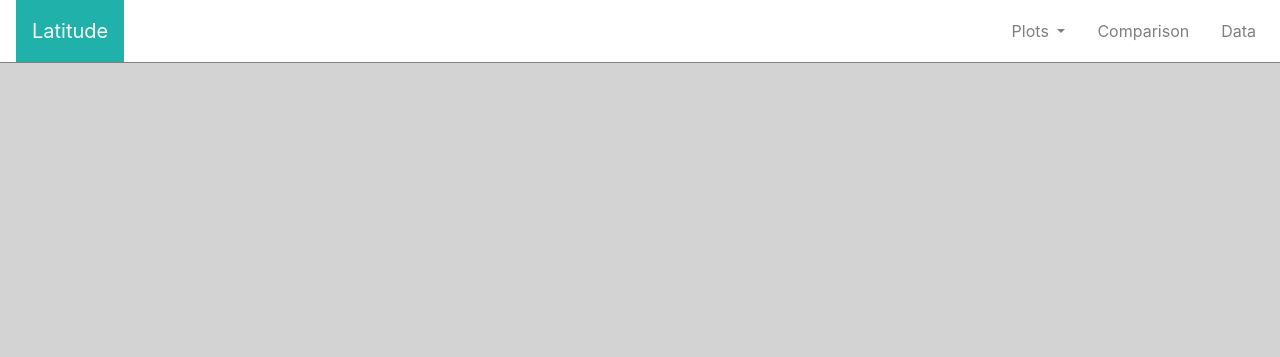
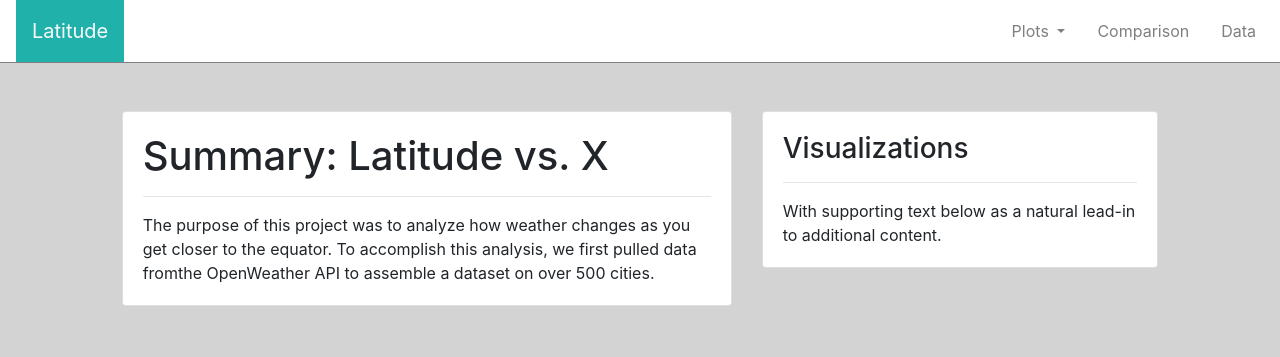
Before and after one commit to perkins228/Web-Design-Challenge, a plain HTML site: page index.html in a window 1280 px wide. Drawn offline with nearby package versions, Linux system fonts and the light colour scheme.

Commit message:
quick fix

```diff
--- a/index.html
+++ b/index.html
@@ -42,6 +42,34 @@
             </ul>
         </div>
     </nav>
+    <div class="container-fluid">
+        <div class="row">
+            <div class="col-1">
+            </div>
+            <div class="col-6">
+              <div class="card my-5">
+                <div class="card-body">
+                  <h1 class="card-title">Summary: Latitude vs. X</h1>
+                  <hr/>
+                  <div class="card-divider"></div>
+                  <p class="card-text">The purpose of this project was to analyze how weather changes as you get closer to the equator. To accomplish this analysis, we first pulled data fromthe OpenWeather API to assemble a dataset on over 500 cities.</p>
+                </div>
+              </div>
+            </div>
+            <div class="col-4">
+              <div class="card my-5">
+                <div class="card-body">
+                  <h3 class="card-title">Visualizations</h3>
+                  <hr/>
+                  <p class="card-text">With supporting text below as a natural lead-in to additional content.</p>
+                </div>
+              </div>
+            </div>
+            <div class="col-1">
+
+            </div>
+          </div>
+    </div>
 
     <script src="https://code.jquery.com/jquery-3.3.1.slim.min.js" integrity="sha384-q8i/X+965DzO0rT7abK41JStQIAqVgRVzpbzo5smXKp4YfRvH+8abtTE1Pi6jizo" crossorigin="anonymous"></script>
     <script src="https://cdnjs.cloudflare.com/ajax/libs/popper.js/1.14.3/umd/popper.min.js" integrity="sha384-ZMP7rVo3mIykV+2+9J3UJ46jBk0WLaUAdn689aCwoqbBJiSnjAK/l8WvCWPIPm49" crossorigin="anonymous"></script>
```
